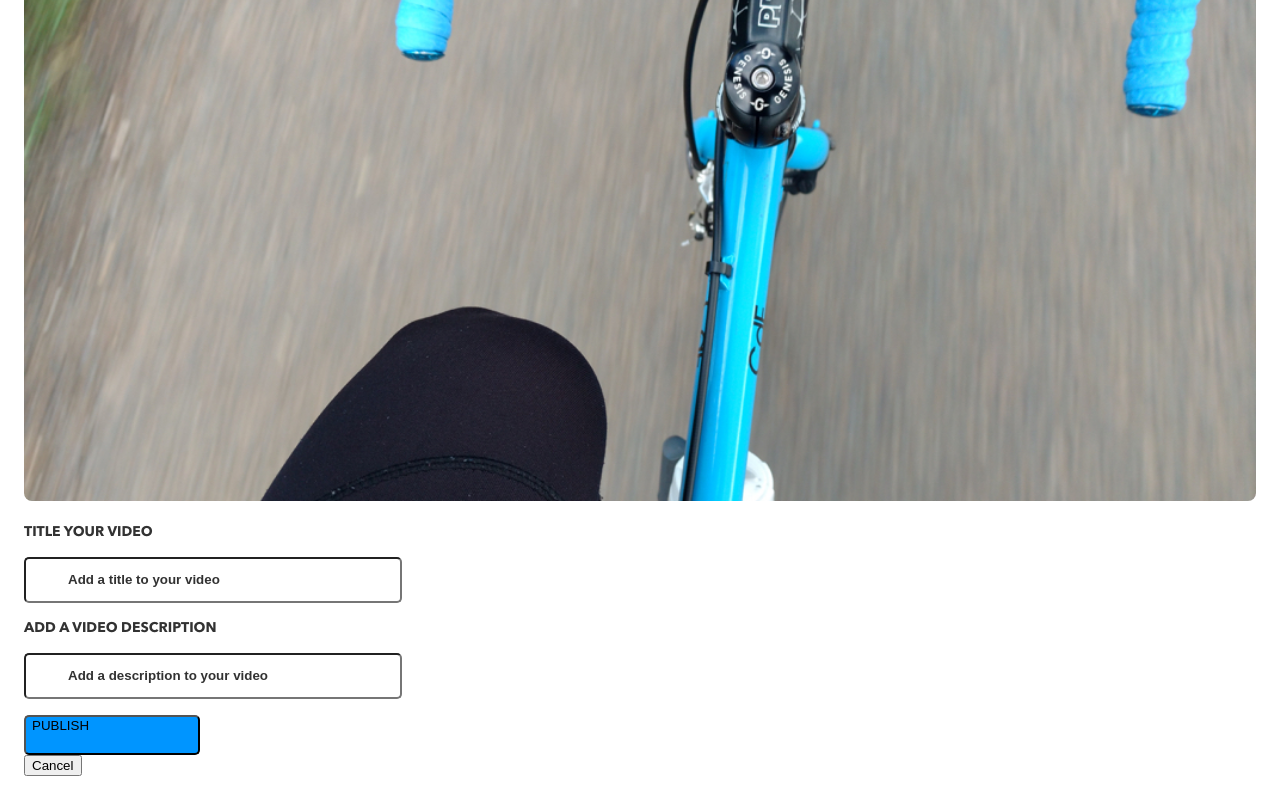
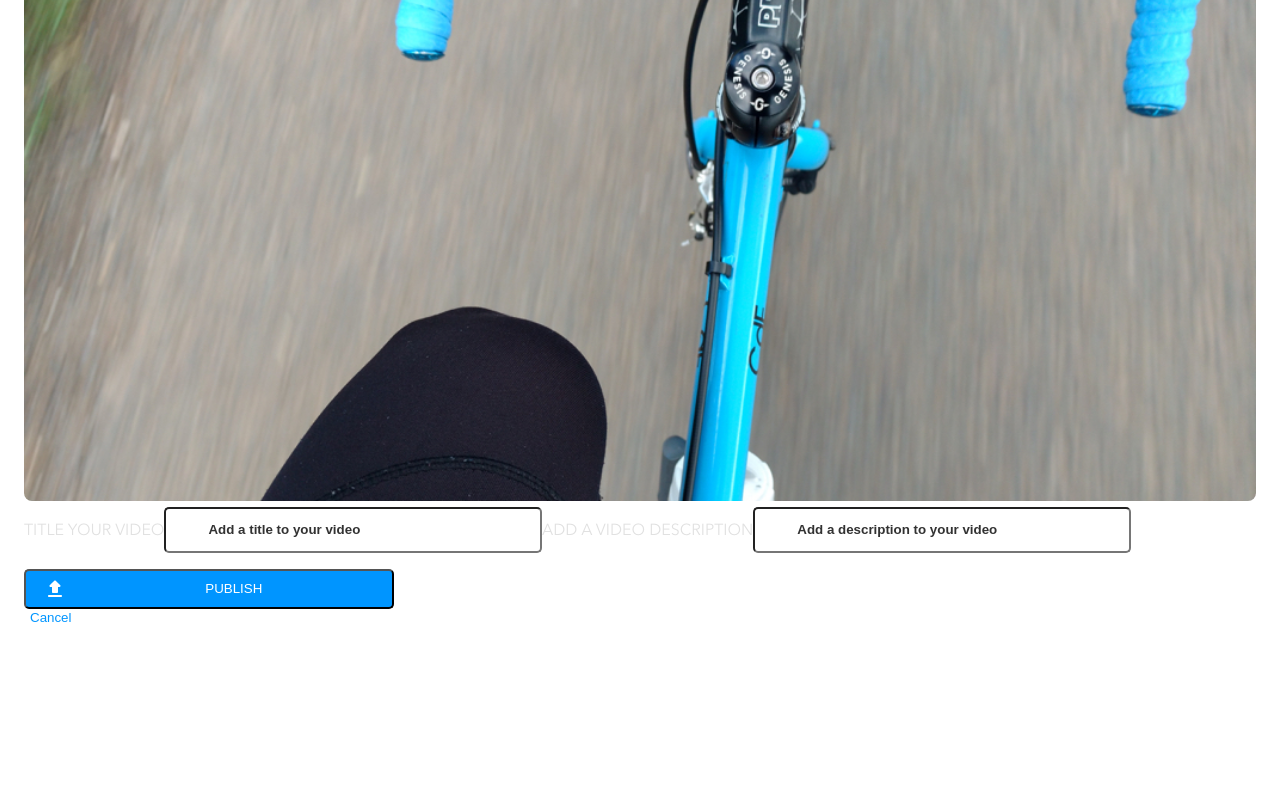
Before and after one commit to richardly9319/BrainFlix, a React (Create React App) app: page /VideoUpload in a window 1280 px wide. Shown: the part 383-1183 px from the top of the page. After the commit the page ends 1035 px from the top, so only its background shows below. Built offline with nearby package versions, Linux system fonts and the light colour scheme.

Commit message:
added functionality to upload page form and button

```diff
--- a/src/components/Navbar/Navbar.jsx
+++ b/src/components/Navbar/Navbar.jsx
@@ -13,12 +13,12 @@ function Navbar() {
             </Link>
             <div className="navbar__searchBar-and-Img-and-Button1">
                 <input className="navbar__searchBar" type="text" placeholder="Search"/>
-                <Link to='/VideoUpload'>
+                <Link className="navbar__upload-link" to='/VideoUpload'>
                 <Button visibility="1" icon={uploadIcon} text="Upload" />
                 </Link>
                 <img className="navbar__userImage" src={userImage} alt="user" />
             </div>
-            <Link to='/VideoUpload'>
+            <Link className="navbar__upload-link" to='/VideoUpload'>
             <Button visibility="2" icon={uploadIcon} text="upload"/>
             </Link>
         </div>
--- a/src/components/Navbar/Navbar.scss
+++ b/src/components/Navbar/Navbar.scss
@@ -86,5 +86,9 @@ input {
         }
     }
 
+    &__upload-link {
+        text-decoration: none;
+    }
+
 
 }
--- a/src/components/SelectedVideo/SelectedVideo.scss
+++ b/src/components/SelectedVideo/SelectedVideo.scss
@@ -4,6 +4,7 @@
 
     position: relative;
     width: 100%;
+    max-height: 50%;
     margin: 1rem 0rem;;
 
 
--- a/src/pages/VideoUpload/VideoUpload.jsx
+++ b/src/pages/VideoUpload/VideoUpload.jsx
@@ -1,18 +1,32 @@
 import './VideoUpload.scss';
-import thumbnail from '../../assets/Images/Upload-video-preview.jpg'
+import thumbnail from '../../assets/Images/Upload-video-preview.jpg';
+import { useNavigate } from "react-router-dom"
+import Button from '../../components/Button/Button';
+
+const Submit_upload = (event) => {
+  event.preventDefault();
+  // const navigate = useNavigate();
+  alert('Uploaded');
+  // navigate("/");
+  window.location.href = "/";
+
+
+}
 
 function VideoUpload() {
   return (
     <div className="videoUpload">
       <h1 className="videoUpload__header">Upload Video</h1>
       <h3 className="videoUpload__thumbnail-header">VIDEO THUMBNAIL</h3>
-      <img className="videoUpload__thumbnail" src={thumbnail} alt="" />
-      <h3>TITLE YOUR VIDEO</h3>
-      <input type="text" placeholder="Add a title to your video" />
-      <h3>ADD A VIDEO DESCRIPTION</h3>
-      <input type="text" placeholder="Add a description to your video" />
-      <button className="button">PUBLISH</button>
-      <button>Cancel</button>
+      <img className="videoUpload__thumbnail" src={thumbnail} alt="bike" />
+      <form onSubmit={Submit_upload} >
+      <label htmlFor="title">TITLE YOUR VIDEO</label>
+      <input type="text" placeholder="Add a title to your video" name="title" />
+      <label htmlFor="description">ADD A VIDEO DESCRIPTION</label>
+      <input type="text" name="description" placeholder="Add a description to your video" />
+      <input type="submit" value="PUBLISH" className="submit-button" />
+      </form>
+      <button className="cancel-button">Cancel</button>
       </div>
 
   )
--- a/src/pages/VideoUpload/VideoUpload.scss
+++ b/src/pages/VideoUpload/VideoUpload.scss
@@ -22,3 +22,25 @@ input {
         color: $BrainFlix-Black;
     }
 }
+
+label {
+    color: $Mercury;
+}
+
+.submit-button {
+    background-color: $BrainFlix-Blue;
+    color: white;
+    display: flex;
+    position: relative;
+    padding-left: 3.5rem;
+    height: 2.5rem;
+    margin-top: 16px;
+    border-radius: 5px;
+    background-image: url('../../assets/Icons/upload.svg');
+}
+
+.cancel-button {
+    background-color: white;
+    border: none;
+    color: $BrainFlix-Blue;
+}
```
